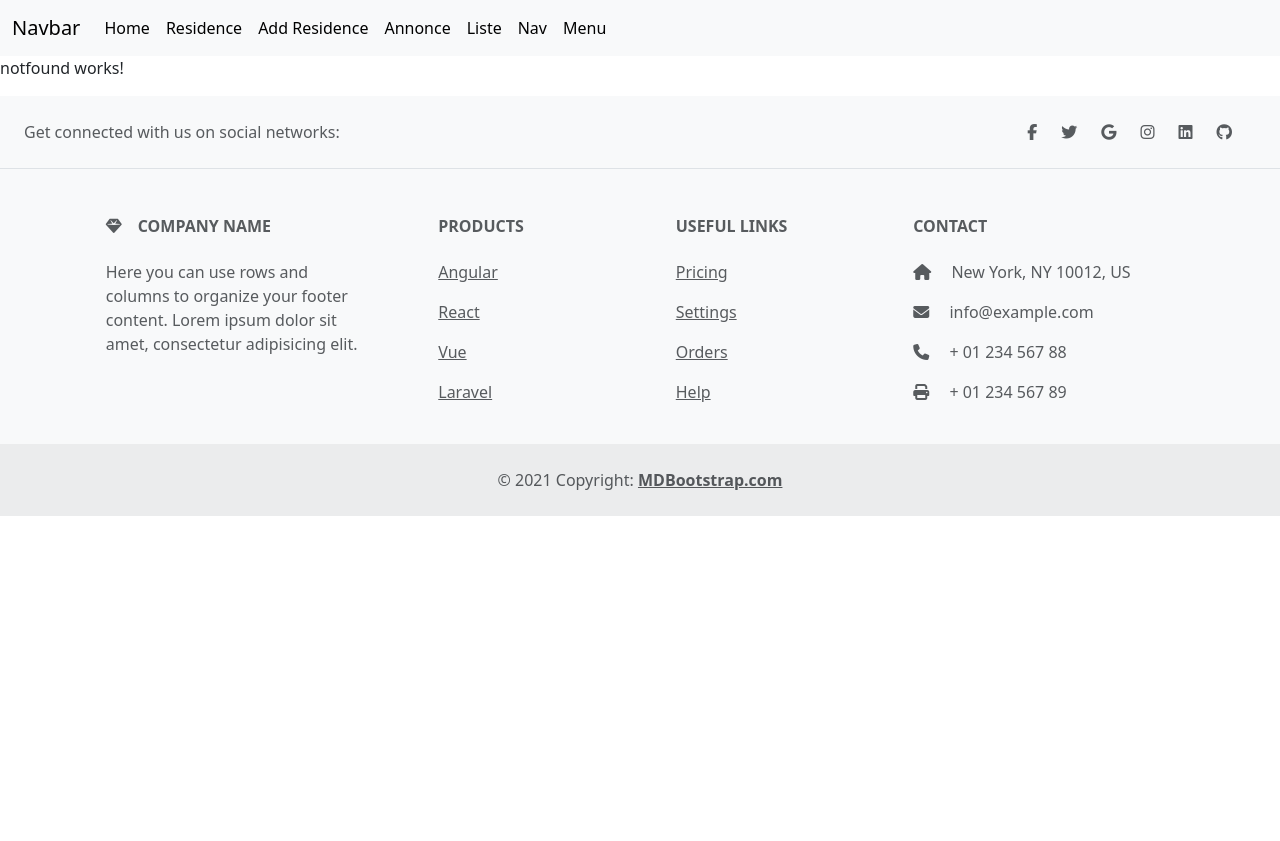
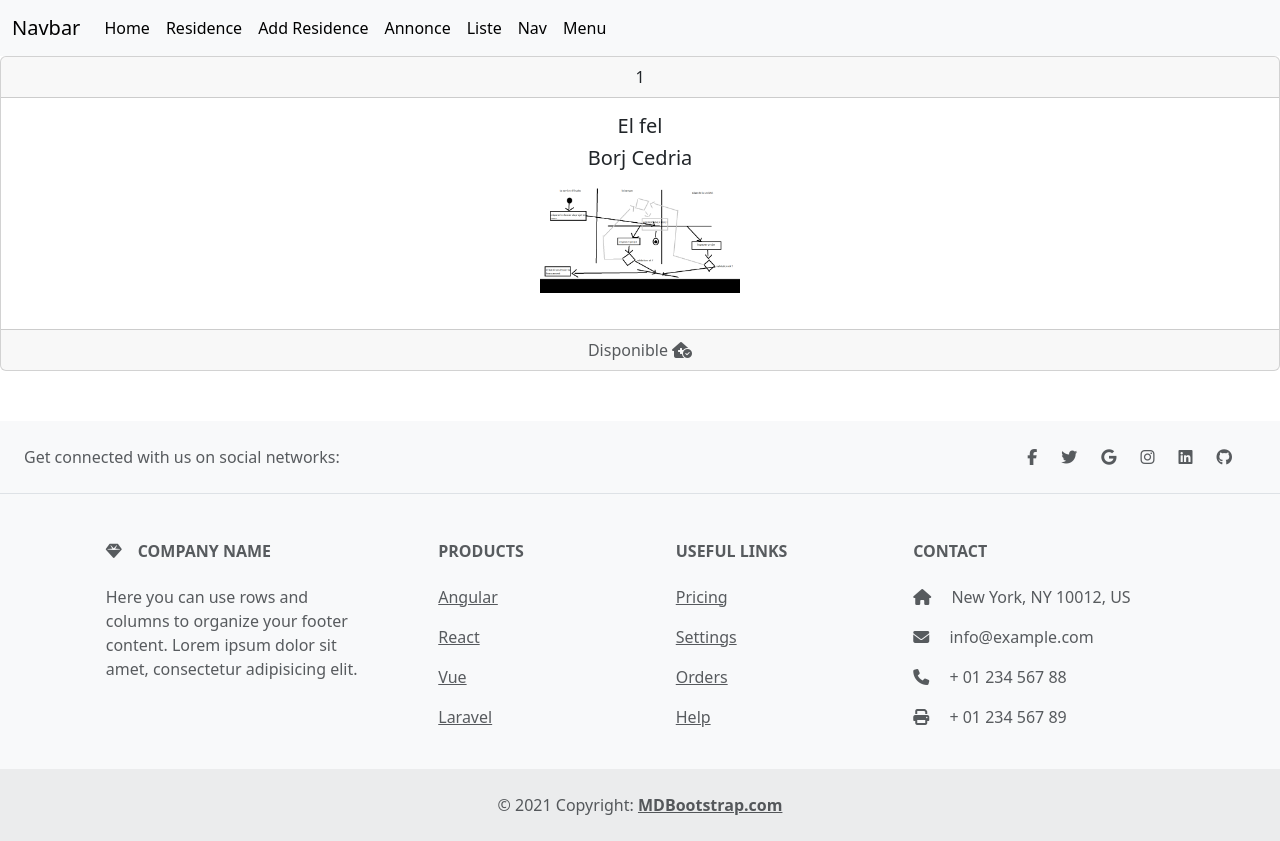
Before and after one commit to hendzormati/Angular, an Angular app: page /residence/details/1 in a window 1280 px wide. Before the commit the page ends 800 px from the top, so only its background shows below. Built offline with nearby package versions, Linux system fonts and the light colour scheme; data requests are answered from the project's data file.

Commit message:
show details through a service

```diff
--- a/src/app/app-routing.module.ts
+++ b/src/app/app-routing.module.ts
@@ -4,6 +4,7 @@ import { RouterModule, Routes } from '@angular/router';
 import { HomeComponent } from './home/home.component';
 import { ResidenceComponent } from './residence/residence.component';
 import { FormResidenceComponent } from './form-residence/form-residence.component';
+import { ResidenceDetailComponent } from './residence-detail/residence-detail.component';
 
 
 // routing
@@ -12,6 +13,7 @@ const routes:Routes=[
   {path:"home",component:HomeComponent},
   {path:"residence",component:ResidenceComponent},
   {path:"addresidence",component:FormResidenceComponent},
+  {path:"residence/details/:id",component:ResidenceDetailComponent},
   // always the last one
   // {path:"**",component:NotfoundComponent},
 
--- a/src/app/app.module.ts
+++ b/src/app/app.module.ts
@@ -12,6 +12,7 @@ import { AnnonceModule } from './annonce/annonce/annonce.module';
 import { NavModule } from './nav/nav/nav.module';
 import { FormResidenceComponent } from './form-residence/form-residence.component';
 import {HttpClientModule} from '@angular/common/http';
+import { ResidenceDetailComponent } from './residence-detail/residence-detail.component';
 @NgModule({
   declarations: [
     AppComponent,
@@ -21,6 +22,7 @@ import {HttpClientModule} from '@angular/common/http';
     ResidenceComponent,
     NotfoundComponent,
     FormResidenceComponent,
+    ResidenceDetailComponent,
 
   ],
   imports: [
--- a/src/app/form-residence/form-residence.component.ts
+++ b/src/app/form-residence/form-residence.component.ts
@@ -23,5 +23,7 @@ add()
 {
   console.log("input", JSON.stringify(this.formR.value));
 
+
+
 }
 }
--- /dev/null
+++ b/src/app/residence-detail/residence-detail.component.html
@@ -0,0 +1,17 @@
+<div class="card-group" style="margin-bottom: 50px;">
+    <div class="card text-center" >
+      <div class="card-header">{{residence.id}}</div>
+      <div class="card-body ">
+        <h5 class="card-title">{{residence.name}}</h5>
+        <h5 class="card-title">{{residence.address}}</h5>
+        <img [src]=residence.image width="200"style="margin-bottom: 20px;"><!-- using the data binging-->
+
+      </div>
+      <div class="card-footer text-muted ">  <div class="card-text">{{residence.status}}
+            <!-- i dont like using 3 ifs but this is all i found to not use ngSwitchCase -->
+            <span *ngIf="residence.status === 'Disponible'"><i class="fa-solid fa-house-medical-circle-check"></i> </span>
+            <span *ngIf="residence.status === 'Vendu'"><i class="fa-solid fa-house-medical-circle-xmark"></i> </span>
+            <span *ngIf="residence.status === 'En Construction'"><i class="fa-solid fa-person-digging"></i> </span>
+        </div> </div>
+    </div>
+  </div>
--- /dev/null
+++ b/src/app/residence-detail/residence-detail.component.ts
@@ -0,0 +1,20 @@
+import { Component, OnInit } from '@angular/core';
+import { ActivatedRoute } from '@angular/router';
+import { ResidenceService } from '../service/residence.service';
+import { Residence } from 'src/core/models/Residence';
+
+@Component({
+  selector: 'app-residence-detail',
+  templateUrl: './residence-detail.component.html',
+  styleUrls: ['./residence-detail.component.css']
+})
+export class ResidenceDetailComponent implements OnInit{
+  id !:number;
+  residence = new Residence();
+constructor(private active:ActivatedRoute,private service:ResidenceService){}
+  ngOnInit(): void {
+   this.id=this.active.snapshot.params["id"];
+  this.service.showres(this.id).subscribe((val)=>this.residence=val);
+  }
+
+}
--- a/src/app/residence/residence.component.html
+++ b/src/app/residence/residence.component.html
@@ -11,7 +11,9 @@
       <h5 class="card-title">{{residence.name}}</h5>
       <img [src]=residence.image width="200"style="margin-bottom: 20px;"><!-- using the data binging-->
       <div class="btn-group" >
-        <button class="btn btn-secondary" (click)="showlocation(residence.address)">Show Location</button>
+        <button class="btn btn-secondary" (click)="showlocation(residence.address)">Location</button>
+        <button class="btn btn-secondary" [routerLink]="['details',residence.id]">Details</button>
+
         <button class="btn btn-success" (click)="getresidence(residence)">
           <i class= "{{isclicked(residence.id)?'fa-solid fa-heart':'fa-regular fa-heart'}}"></i>
         </button>
--- a/src/app/service/residence.service.ts
+++ b/src/app/service/residence.service.ts
@@ -24,18 +24,18 @@ export class ResidenceService {
   }
   addres(res : Residence)
   {
-    return this.http.post<Residence[]>(this.url,res);
+    return this.http.post<Residence>(this.url,res);
   }
   deleteres(id:any)
   {
-    return this.http.delete<Residence[]>(this.url+"/"+id);
+    return this.http.delete<Residence>(this.url+"/"+id);
   }
   updateres(res:Residence,id:any)
   {
-    return this.http.put<Residence[]>(this.url+"/"+id,res);
+    return this.http.put<Residence>(this.url+"/"+id,res);
   }
   showres(id:any)
   {
-    return this.http.get<Residence[]>(this.url+"/"+id);
+    return this.http.get<Residence>(this.url+"/"+id);
   }
 }
```
Also changed, not shown: src/app/residence-detail/residence-detail.component.css (added), 1 other file (tests, documents, lock files or other folders).
